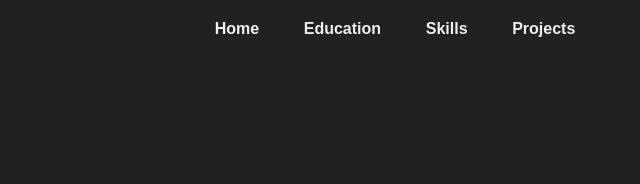
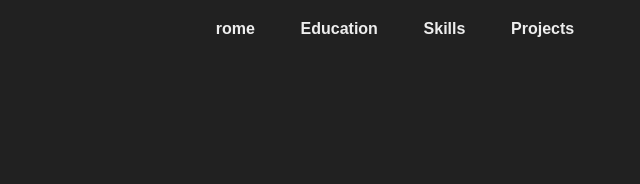
Before and after one commit to kVenkat-brs/My-Portfolio, a plain HTML site: page index.html in a window 1280 px wide. Shown: the top 184 px of the page, 640-1280 px from the left. Drawn offline with Linux system fonts and the light colour scheme.

Commit message:
Update index.html

```diff
--- a/index.html
+++ b/index.html
@@ -14,7 +14,7 @@
     <nav>
         <div class="logo"><h1>Portfo<span>lio</span></h1></div>
         <div class="keys">
-            <a href="">Home</a>
+            <a href="">rome</a>
             <a href="#eduheading">Education</a>
             <a href="#skillhead">Skills</a>
             <a href="#project">Projects</a>
```
